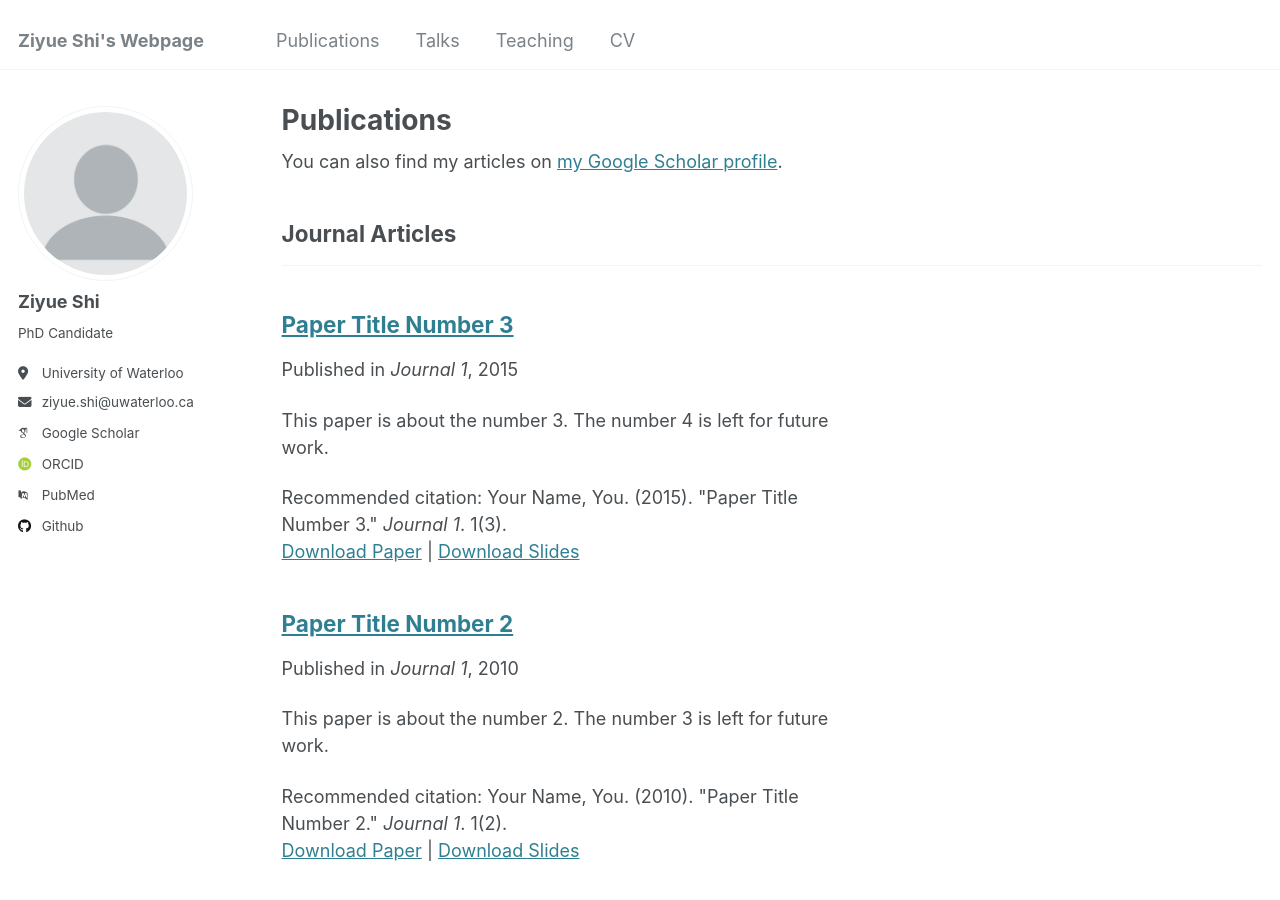
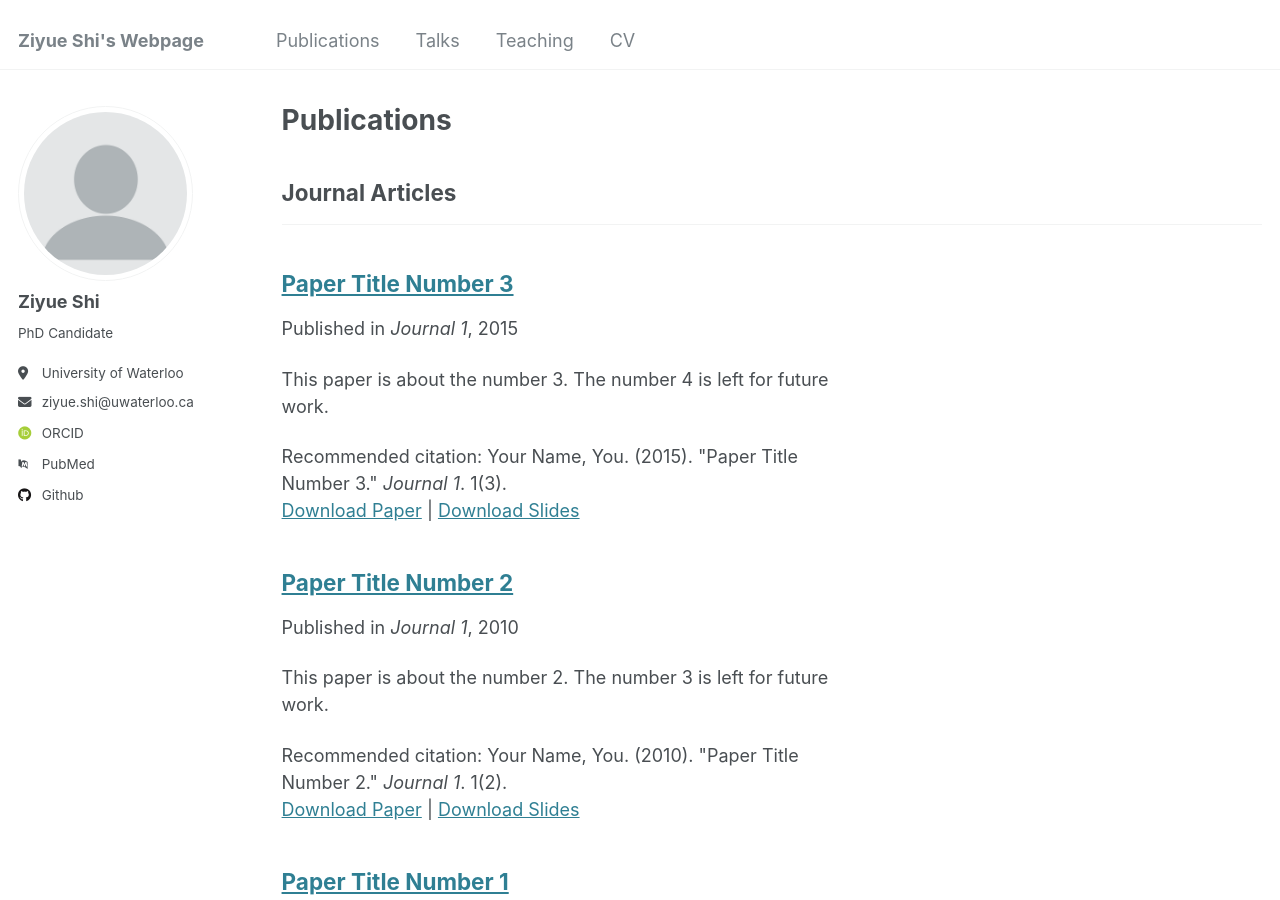
Before and after one commit to ZiyueSHI/ZiyueSHI.github.io, a Jekyll site: the page built from _pages/publications.html, in a window 1280 px wide and 900 px high. Built offline with Jekyll 4.4.1, drawn with Linux system fonts in a browser that asks for light colours; some web fonts are replaced; part of the change alters nothing that is shown.

Commit message:
Update _config.yml

```diff
--- a/_config.yml
+++ b/_config.yml
@@ -15,7 +15,7 @@ name                     : &name "Your Name"
 description              : &description "personal description"
 url                      : https://academicpages.github.io # the base hostname & protocol for your site e.g. "https://[your GitHub username].github.io"
 baseurl                  : "" # the subpath of your site, e.g. "/blog"
-repository               : "academicpages/academicpages.github.io"
+repository               : "ZiyueSHI/ZiyueSHI.github.io"
 
 # Site Author - The following control what appear as part of the author content on the side bar.
 #               If a field is blank the icon and link will not appear, otherwise it will be shown.
@@ -33,9 +33,9 @@ author:
 
   # Academic websites
   arxiv            : # URL - Update with the correct link to your profile
-  googlescholar    : "https://scholar.google.com/citations?user=PS_CX0AAAAAJ"
+  googlescholar    : #"https://scholar.google.com/citations?user=PS_CX0AAAAAJ"
   impactstory      : # URL
-  orcid            : "http://orcid.org/yourorcidurl"
+  orcid            : "https://orcid.org/0009-0000-8195-6888"
   semantic         : # URL
   pubmed           : "https://www.ncbi.nlm.nih.gov/pubmed/?term=john+snow"
   researchgate     : # URL
```
